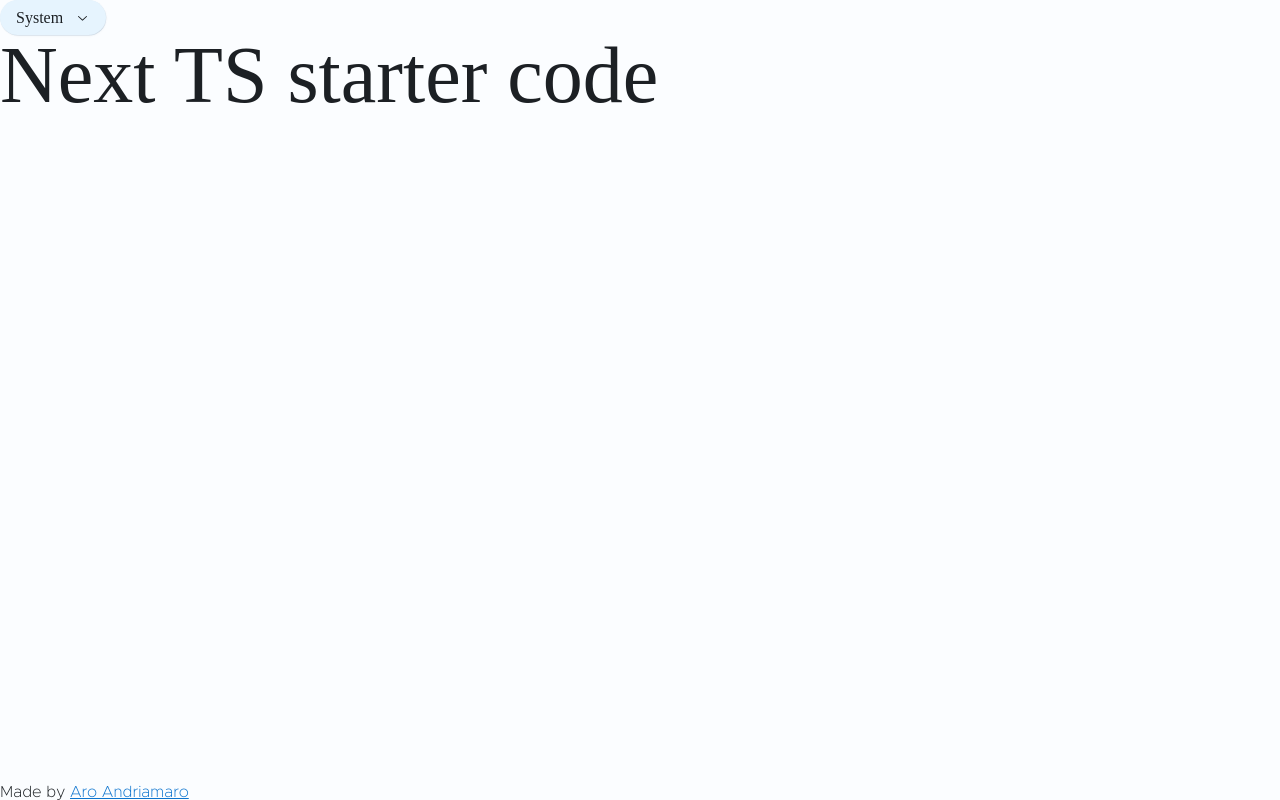
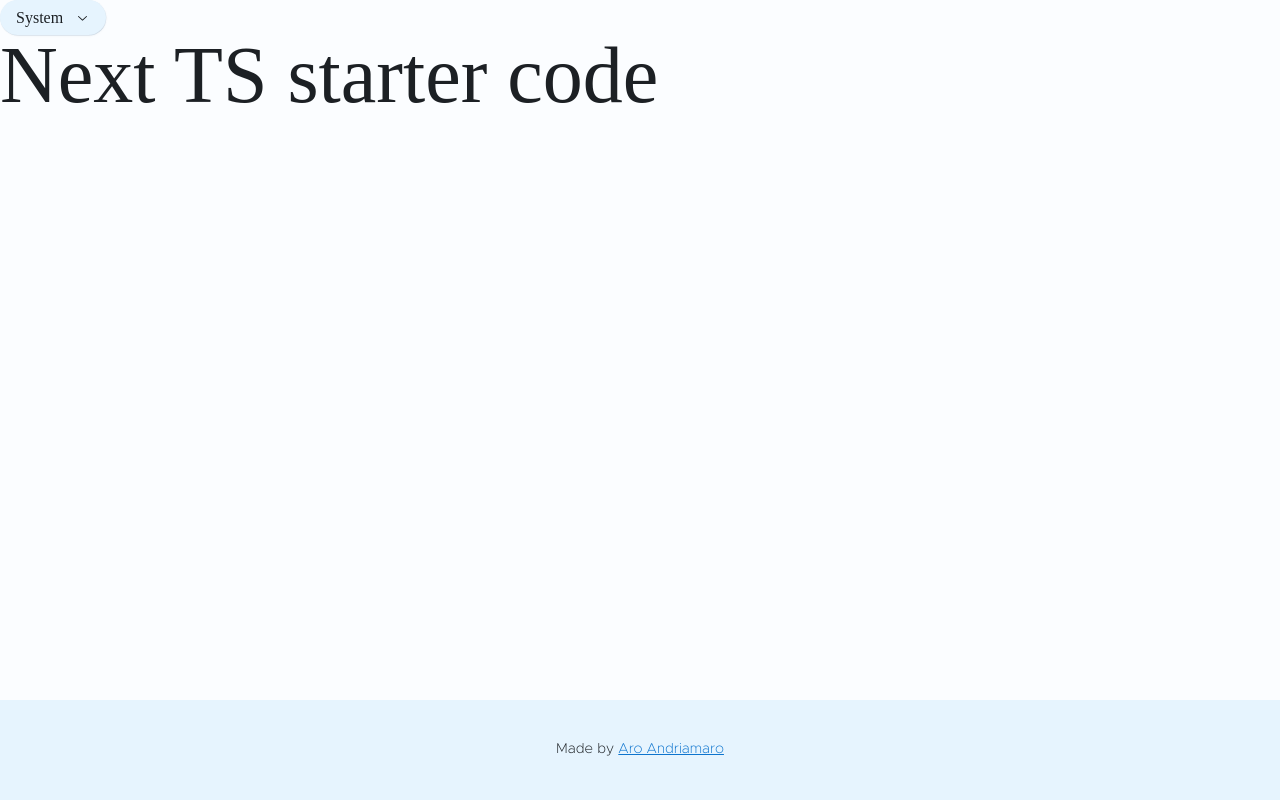
Before and after one commit to notAro14/next-ts-starter, a Next.js app: page / in a window 1280 px wide. Built offline with nearby package versions, Linux system fonts and the light colour scheme; a web font is replaced by a local one.

Commit message:
Refactor footer

```diff
--- /dev/null
+++ b/src/common/footer/footer.styles.ts
@@ -0,0 +1,9 @@
+import { styled, theme } from "src/theme/stitches.config"
+
+export const Container = styled("footer", {
+  marginTop: "auto",
+  backgroundColor: theme.colors.ui,
+  display: "grid",
+  placeItems: "center",
+  height: 100,
+})
--- /dev/null
+++ b/src/common/footer/footer.tsx
@@ -0,0 +1,18 @@
+import type { FC } from "react"
+
+import Link from "src/ui/link"
+import Text from "src/ui/text"
+
+import { Container } from "./footer.styles"
+
+const Footer: FC = () => {
+  return (
+    <Container>
+      <Text fontSize="sm">
+        Made by <Link href="htpps://github.com/notAro14">Aro Andriamaro</Link>
+      </Text>
+    </Container>
+  )
+}
+
+export default Footer
--- /dev/null
+++ b/src/common/footer/index.ts
@@ -0,0 +1 @@
+export { default } from "./footer"
--- a/src/common/layout/layout.tsx
+++ b/src/common/layout/layout.tsx
@@ -1,10 +1,8 @@
 import type { FC } from "react"
 
 import { styled, theme } from "src/theme/stitches.config"
-import Box from "src/ui/box"
-import Link from "src/ui/link"
-import Text from "src/ui/text"
 
+import Footer from "../footer"
 import ThemeSelect from "src/common/theme-select"
 
 const AppWrapper = styled("section", {
@@ -12,22 +10,8 @@ const AppWrapper = styled("section", {
   flexDirection: "column",
   minHeight: "100%",
   backgroundColor: theme.colors.bg,
-  /*
-    make the footer positioned at the bottom
-    regardless of main content height
-  */
-  "& > footer": {
-    marginTop: "auto",
-  },
 })
 
-const Footer = () => (
-  <Box as="footer">
-    <Text lineHeight="xxs">
-      Made by <Link href="htpps://github.com/notAro14">Aro Andriamaro</Link>
-    </Text>
-  </Box>
-)
 const Header = () => (
   <header>
     <nav>
--- a/src/ui/text/text.ts
+++ b/src/ui/text/text.ts
@@ -5,12 +5,44 @@ const Text = styled("p", {
   fontFamily: theme.fonts.sans,
   fontWeight: theme.fontWeights["extra-light"],
   variants: {
+    fontSize: {
+      xxs: {
+        fontSize: theme.fontSizes.xxs,
+      },
+      xs: {
+        fontSize: theme.fontSizes.xs,
+      },
+      sm: {
+        fontSize: theme.fontSizes.sm,
+      },
+      md: {
+        fontSize: theme.fontSizes.md,
+      },
+      lg: {
+        fontSize: theme.fontSizes.lg,
+      },
+      xl: {
+        fontSize: theme.fontSizes.xl,
+      },
+      "2xl": {
+        fontSize: theme.fontSizes["2xl"],
+      },
+      "3xl": {
+        fontSize: theme.fontSizes["3xl"],
+      },
+      "4xl": {
+        fontSize: theme.fontSizes["4xl"],
+      },
+    },
     lineHeight: {
       xxs: {
         lineHeight: 1,
       },
     },
   },
+  defaultVariants: {
+    fontSize: "md",
+  },
 })
 
 export default Text
```
